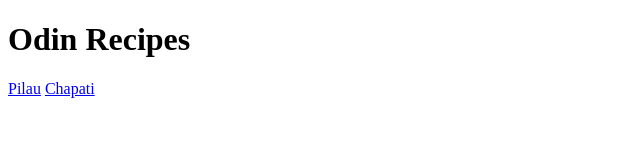
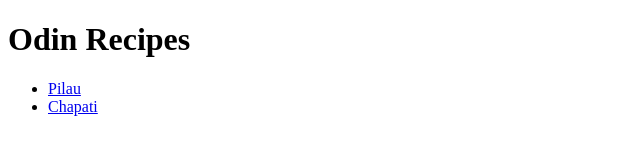
Before and after one commit to judithawino/odin-recipes, a plain HTML site: page index.html in a window 1280 px wide. Shown: the whole page, without its empty margins (0-640 px from the left). Drawn offline with Linux system fonts and the light colour scheme.

Commit message:
Modified the links to be displayed as a list

```diff
--- a/index.html
+++ b/index.html
@@ -5,7 +5,10 @@
     </head>
     <body>
         <h1>Odin Recipes</h1>
-        <a href="./recipes/pilau.html">Pilau</a>
-        <a href="./recipes/chapati.html">Chapati</a>
+        <ul>
+            <li><a href="./recipes/pilau.html">Pilau</a></li>
+            <li><a href="./recipes/chapati.html">Chapati</a></li>
+        </ul>
+
     </body>
 </html>
```
